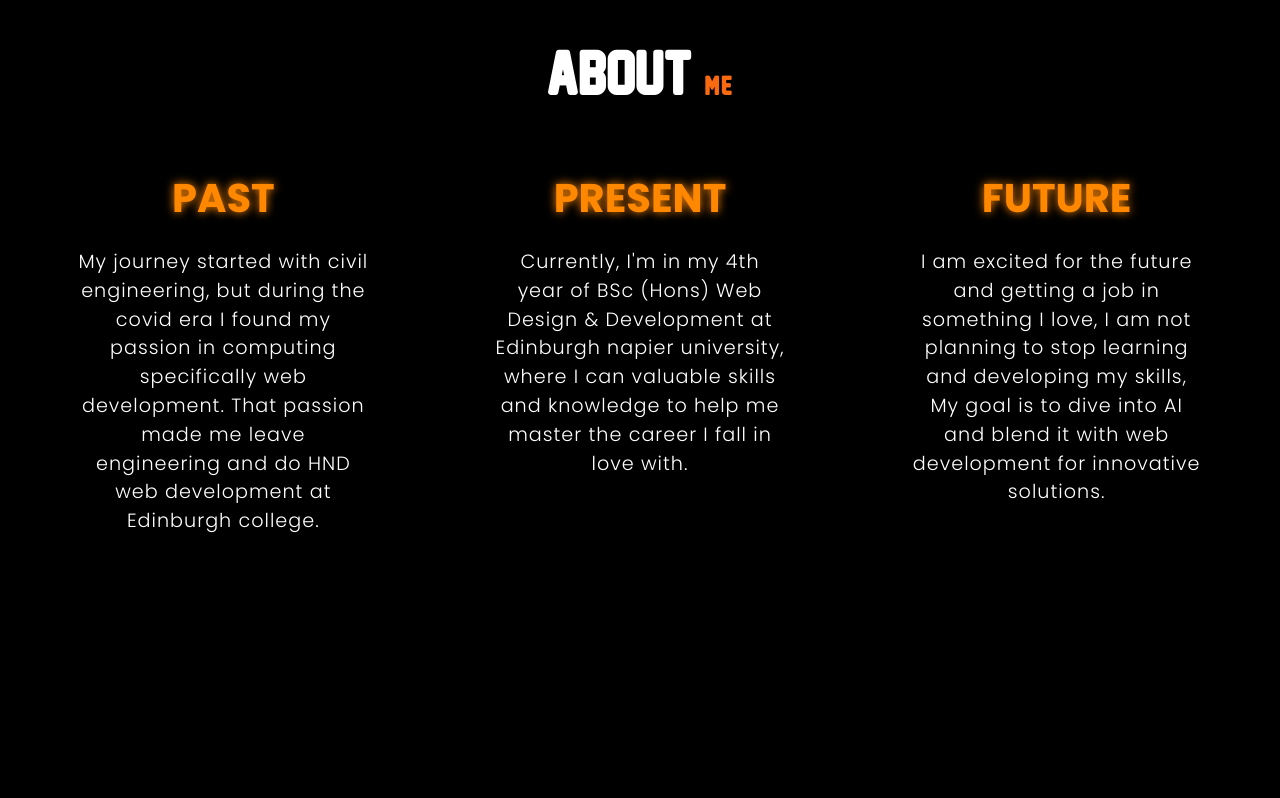
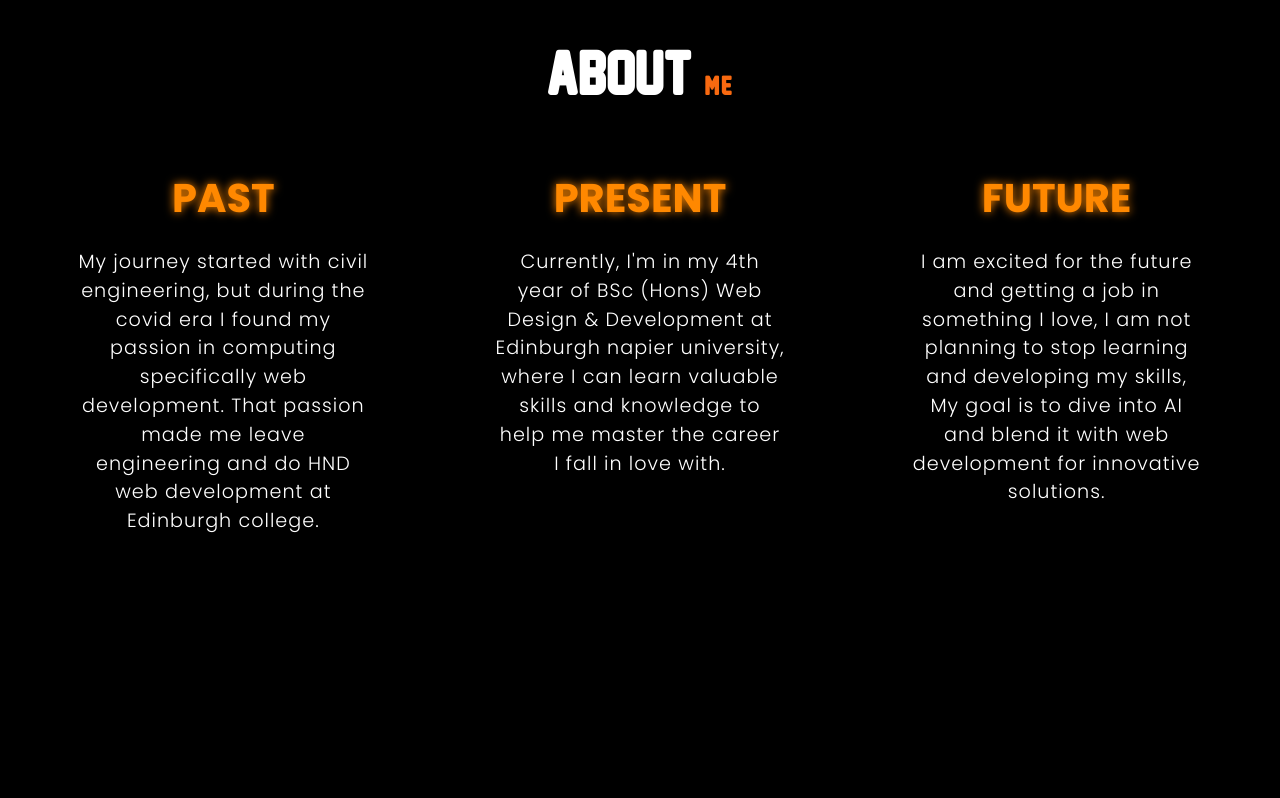
Before and after one commit to MohamedElbadry0/mohamed-portfolio, a Flask app: page / in a window 1280 px wide. Shown: the part 1787-2585 px from the top of the page. Run offline with Flask 3, Linux system fonts and the light colour scheme.

Commit message:
Updated code with latest changes

```diff
--- a/templates/index.html
+++ b/templates/index.html
@@ -160,7 +160,7 @@
         </div>
         <div class="about-box present" id="present">
             <h2>Present</h2>
-            <p>Currently, I'm in my 4th year of BSc (Hons) Web Design & Development at Edinburgh napier university, where I can valuable skills and knowledge to help me master the career I fall in love with.</p>
+            <p>Currently, I'm in my 4th year of BSc (Hons) Web Design & Development at Edinburgh napier university, where I can learn valuable skills and knowledge to help me master the career I fall in love with.</p>
         </div>
         <div class="about-box future" id="future">
             <h2>Future</h2>
```
